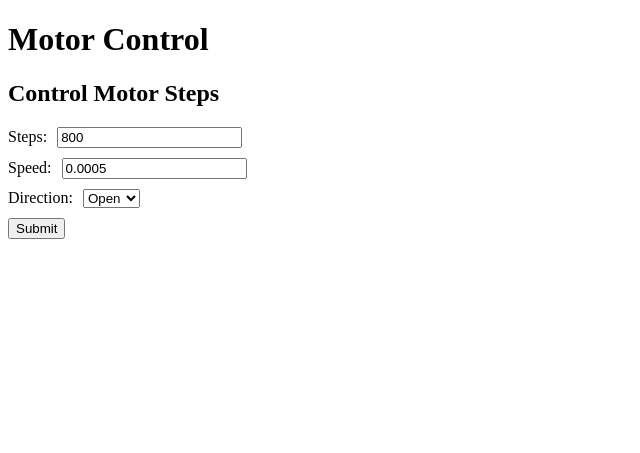
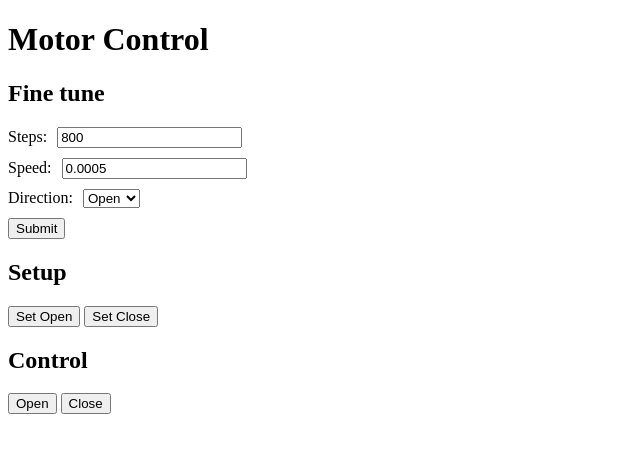
Before and after one commit to ccurielrodrigo/R-VRSelfCo, a Flask app: page / in a window 1280 px wide. Shown: the top 453 px of the page, without its empty margins (0-640 px from the left). Run offline with Flask 3, Linux system fonts and the light colour scheme.

Commit message:
Added missing commands

```diff
--- a/app.py
+++ b/app.py
@@ -41,6 +41,9 @@ GPIO.setup(GPIO_PINS['DORSO']['DIR'], GPIO.OUT)
 # Global variable to check if there is any process happening (avoids command override and mechanical issues)
 process_happening = False
 
+# Global variable to meassure steps from open state (0) to closed state (#)
+steps_taken = 0
+
 # Instance the app
 app = Flask(__name__)
 
@@ -59,8 +62,8 @@ def index():
     return render_template('index.html', **templateData)
 
 # Increase or decrease N steps from the exotendon
-@app.route('/step', methods=['POST'])
-def step_post():
+@app.route('/tune', methods=['POST'])
+def tune_post():
     # Parse the request's body
     data = request.get_json()
 
@@ -71,10 +74,48 @@ def step_post():
 
     # Validate the information obtained
     if steps is None or direction is None or speed is None:
-        return {"error": "Missing steps or direction"}, 400
+        return {"error": "Missing 'steps', 'direction' or 'speed'"}, 400
 
     # Perform the actual step increase
     status = set_steps(steps, speed, direction)
+
+    # Return a success response
+    return {"status": status}, 200
+
+# Increase or decrease N steps from the exotendon
+@app.route('/setup', methods=['POST'])
+def setup_post():
+    # Parse the request's body
+    data = request.get_json()
+
+    # Obtain the number of steps and direction
+    command = data.get('command')
+
+    # Validate the information obtained
+    if command is None:
+        return {"error": "Missing 'command'"}, 400
+
+    # Perform the actual step increase
+    print ('command')
+
+    # Return a success response
+    return {"status": status}, 200
+
+# Increase or decrease N steps from the exotendon
+@app.route('/command', methods=['POST'])
+def command_post():
+    # Parse the request's body
+    data = request.get_json()
+
+    # Obtain the number of steps and direction
+    command = data.get('command')
+
+    # Validate the information obtained
+    if command is None:
+        return {"error": "Missing 'command'"}, 400
+
+    # Perform the actual step increase
+    print ('command')
 
     # Return a success response
     return {"status": status}, 200
@@ -87,7 +128,7 @@ FUNCTIONS
 +-+-+-+-+-+-+-+-+-+-+-+-+-+-+-+-+-+-+-+-+-+-+-+-+-+-+-+-
 '''
 # Function to increase or decrease steps from the exotendon
-def set_steps(steps : int, speed: float, direction : str):
+def tune_post(steps : int, speed: float, direction : str):
     # Check if there is any process happening
     global process_happening
     if (process_happening):
@@ -104,6 +145,7 @@ def set_steps(steps : int, speed: float, direction : str):
         GPIO.output(GPIO_PINS['PALM']['DIR'], 0)
         GPIO.output(GPIO_PINS['DORSO']['DIR'], 1)
 
+    # Perform the steps
     for x in range(steps):
         GPIO.output(GPIO_PINS['PALM']['STEP'], GPIO.HIGH)
         GPIO.output(GPIO_PINS['DORSO']['STEP'], GPIO.HIGH)
--- a/templates/index.html
+++ b/templates/index.html
@@ -24,9 +24,9 @@
 <body>
     <h1>Motor Control</h1>
 
-    <!-- Motor Step Control Form -->
-    <h2>Control Motor Steps</h2>
-    <form id="step-form">
+    <!-- Exo-tendon fine tunning -->
+    <h2>Fine tune</h2>
+    <form id="tune-form">
         <div class="form-row">
             <label for="steps">Steps:</label>
             <input type="number" id="steps" name="steps" required value="800">
@@ -45,18 +45,30 @@
         <button type="submit">Submit</button>
     </form>
 
+    <!-- Exotendon Setup -->
+    <h2>Setup</h2>
+    <form id="setup-form">
+        <button type="button" id="set-open" onclick="sendSetupCommand('SET_OPEN')">Set Open</button>
+        <button type="button" id="set-close" onclick="sendSetupCommand('SET_CLOSE')">Set Close</button>
+    </form>
+
+    <!-- Exotendon control -->
+    <h2>Control</h2>
+    <form id="control-form">
+        <button type="button" id="open" onclick="sendCommand('OPEN')">Open</button>
+        <button type="button" id="close" onclick="sendCommand('CLOSE')">Close</button>
+    </form>
+
     <script>
         $(document).ready(function () {
-            // ... existing JavaScript code ...
-
-            // Update the submission handler to include speed
-            $("#step-form").submit(function (event) {
+            // Fine tune
+            $("#tune-form").submit(function (event) {
                 event.preventDefault();
                 var steps = $("#steps").val();
                 var direction = $("#direction").val();
                 var speed = $("#speed").val();
                 $.ajax({
-                    url: '/step',
+                    url: '/tune',
                     type: 'POST',
                     contentType: 'application/json',
                     data: JSON.stringify({ steps: parseInt(steps), direction: direction, speed: parseFloat(speed) }),
@@ -68,6 +80,38 @@
                     }
                 });
             });
+
+            // Setup
+            function sendSetupCommand(command) {
+                $.ajax({
+                    url: '/setup',
+                    type: 'POST',
+                    contentType: 'application/json',
+                    data: JSON.stringify({ command: command }),
+                    success: function (response) {
+                        console.log("Command sent: " + command);
+                    },
+                    error: function (response) {
+                        alert("Error: " + response.responseText);
+                    }
+                });
+            }
+
+            // Control
+            function sendCommand(command) {
+                $.ajax({
+                    url: '/control',
+                    type: 'POST',
+                    contentType: 'application/json',
+                    data: JSON.stringify({ command: command }),
+                    success: function (response) {
+                        console.log("Command sent: " + command);
+                    },
+                    error: function (response) {
+                        alert("Error: " + response.responseText);
+                    }
+                });
+            }
         });
     </script>
 </body>
```
